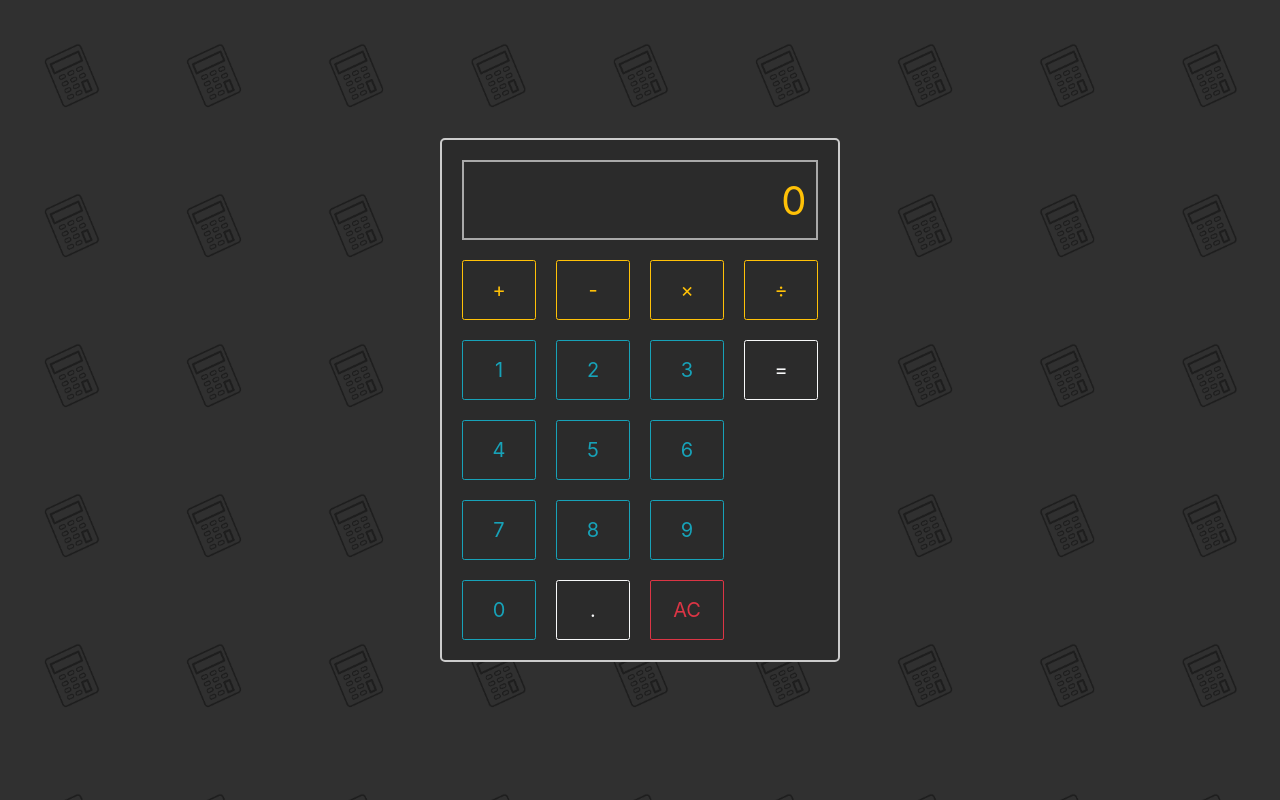
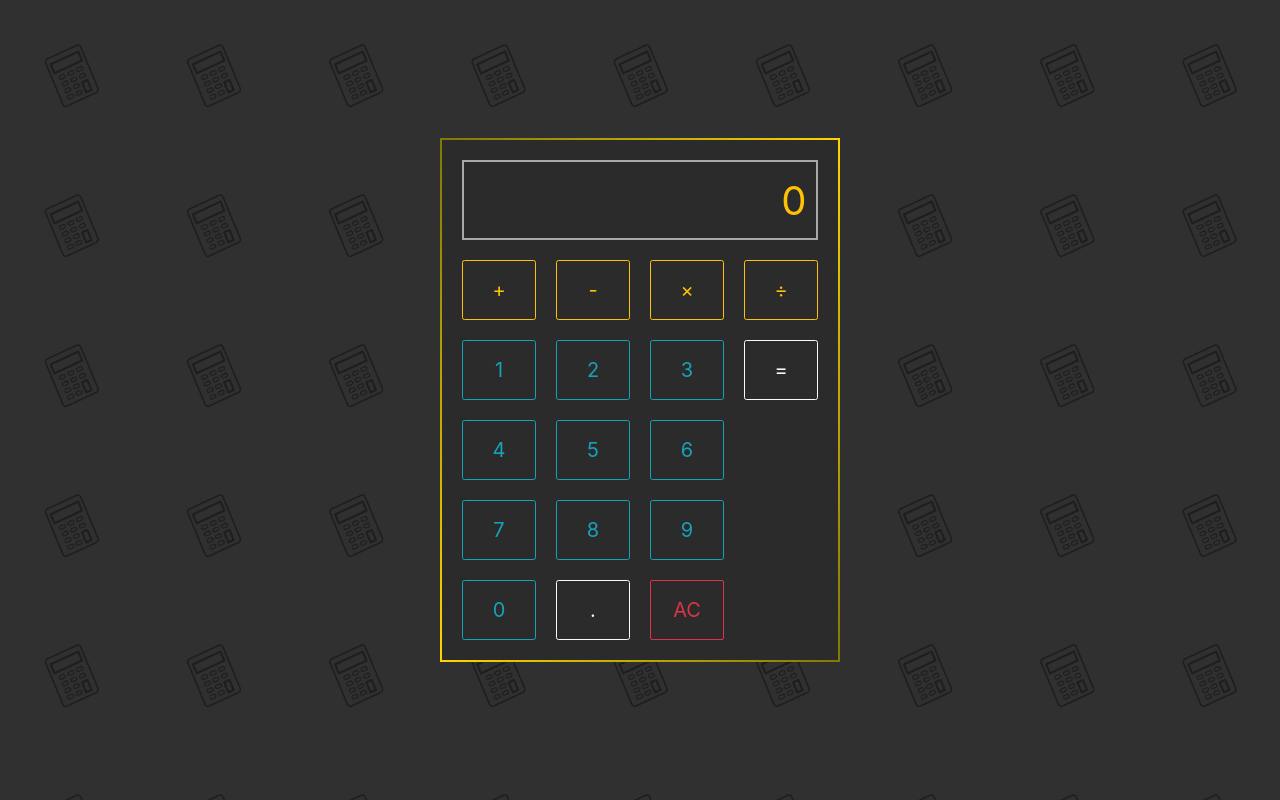
Before and after one commit to andryosa/Calculator, a plain HTML site: page index.html in a window 1280 px wide. Drawn offline with nearby package versions, Linux system fonts and the light colour scheme.

Commit message:
border color

```diff
--- a/css/style.css
+++ b/css/style.css
@@ -19,7 +19,16 @@ html {
   }
 
   .calculator {
-    border: 2px solid #ccc;
+    /* border: 2px solid #ccc; */
+    border-style: solid;
+    border-width: 2px;
+    border-image:
+    linear-gradient(
+      to bottom left,
+      gold,
+      #807808,
+      gold
+    ) 5 ;
     border-radius: 5px;
     position: absolute;
     background: #2b2b2b;
```
Also changed, not shown: 1 other file.
